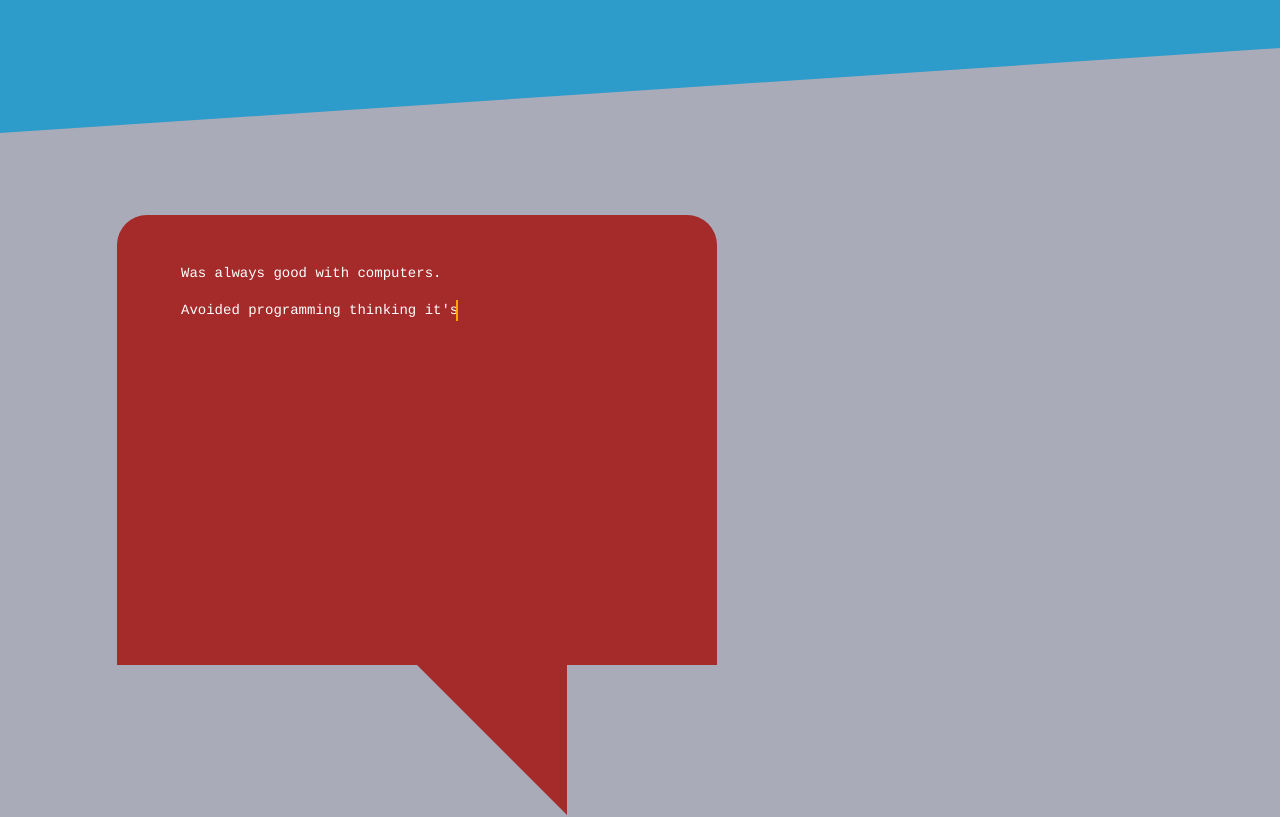
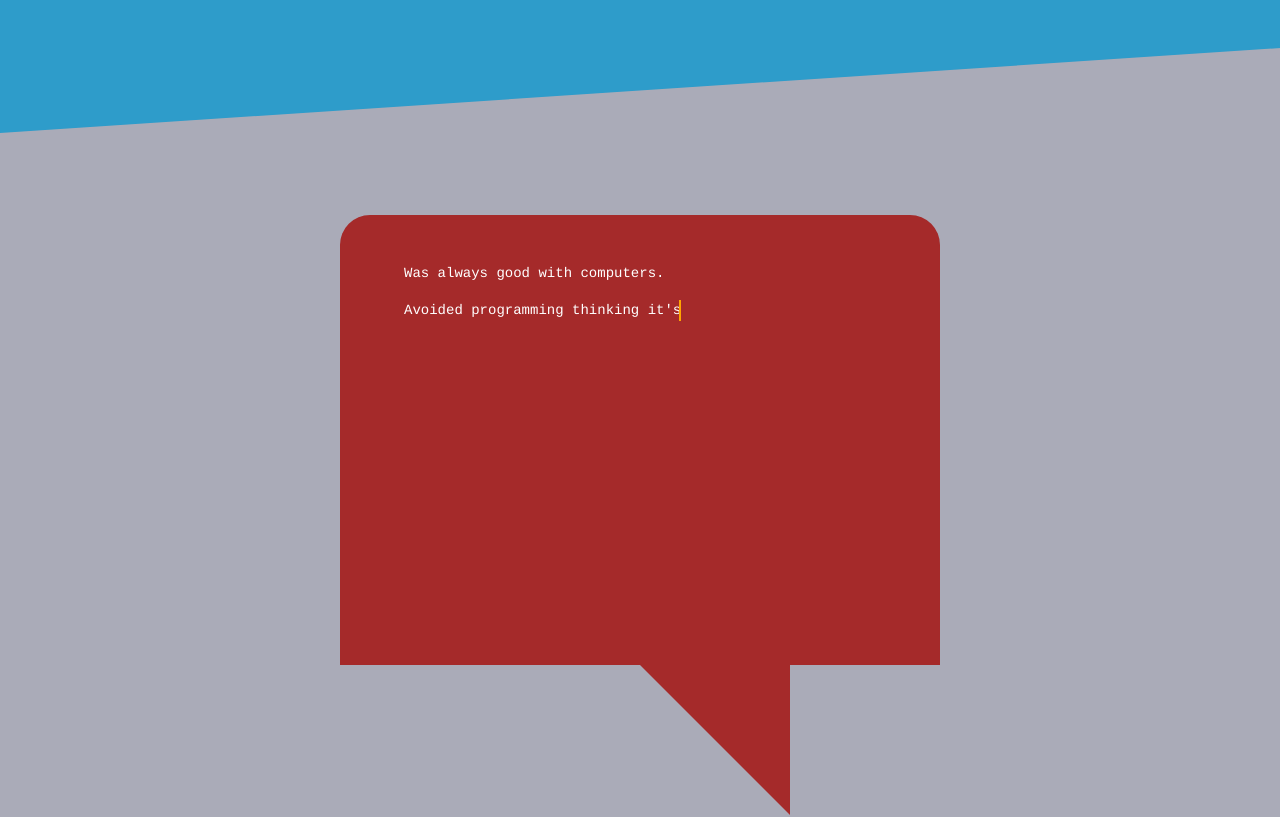
Before and after one commit to vaheaslanyan/portfolio, a React (Create React App) app: page / in a window 1280 px wide. Shown: the part 820-1637 px from the top of the page. Built offline with nearby package versions, Linux system fonts and the light colour scheme.

Commit message:
fix styling issue

```diff
--- a/src/App.css
+++ b/src/App.css
@@ -13,7 +13,6 @@ body {
 .row {
   text-align: center;
   justify-content: center;
-  display: block;
   margin-right: -15px;
   margin-left: -15px;
   overflow: hidden;
@@ -69,6 +68,8 @@ body {
 .row-even h3 {
   background-color: #b2b3c0;
 }
+
+/* Bootstrap General */
 
 /* NavBar */
 
@@ -204,7 +205,6 @@ body {
   width: 600px;
   border-radius: 30px;
   background-color: brown;
-  display: block;
   clip-path: polygon(
     0% 0%,
     100% 0%,
--- a/src/components/About.js
+++ b/src/components/About.js
@@ -11,7 +11,7 @@ const About = () => {
       <div className="row row-even">
         <div className="inside-row-div">
           <Container>
-            <Row>
+            <Row className="justify-content-center">
               <Col>
                 <div className="about-content">
                   <p>Was always good with computers.</p>
```
